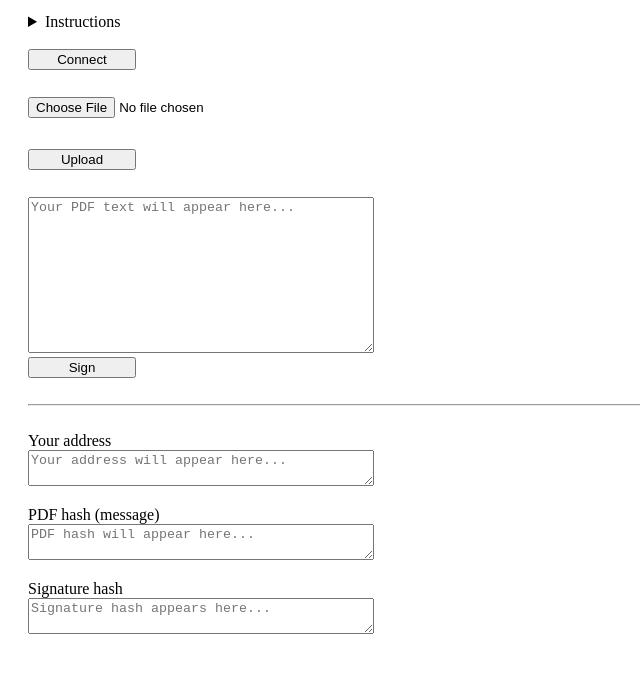
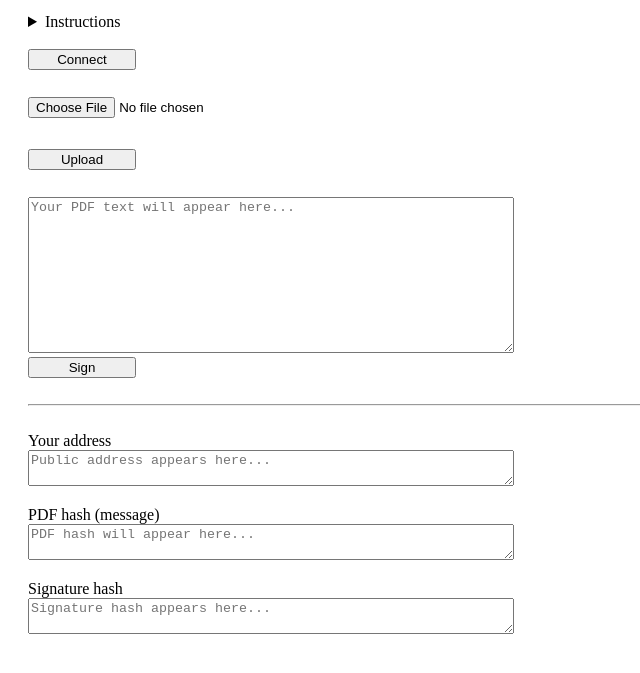
Before and after one commit to dougdyson/pdf-hash-snap, a website: page public/index.html in a window 1280 px wide. Shown: the part 101-774 px from the top of the page, without its empty margins (0-640 px from the left). Drawn offline with Linux system fonts and the light colour scheme.

Commit message:
style fiddling

```diff
--- a/public/index.html
+++ b/public/index.html
@@ -35,7 +35,7 @@
     <br/>
     <label class="label">Your address</label>
     <br/>
-    <textarea id="addressResult" class="textareaResults" placeholder="Your address will appear here..."></textarea>
+    <textarea id="addressResult" class="textareaResults" placeholder="Public address appears here..."></textarea>
     <label class="label">PDF hash (message)</label>
     <br/>
     <textarea id="pdfHashResult" class="textareaResults" placeholder="PDF hash will appear here..."></textarea>
--- a/public/styles.css
+++ b/public/styles.css
@@ -18,7 +18,8 @@ body {
 }
 
 .pdfText {
-  width: 340px;
+  width: 100%;
+  max-width: 480px;
   height: 150px;
 }
 
@@ -29,6 +30,7 @@ hr {
 
 .textareaResults {
   display: flex;
-  width: 340px;
+  width: 100%;
+  max-width: 480px;
   margin-bottom: 20px;
 }
```
